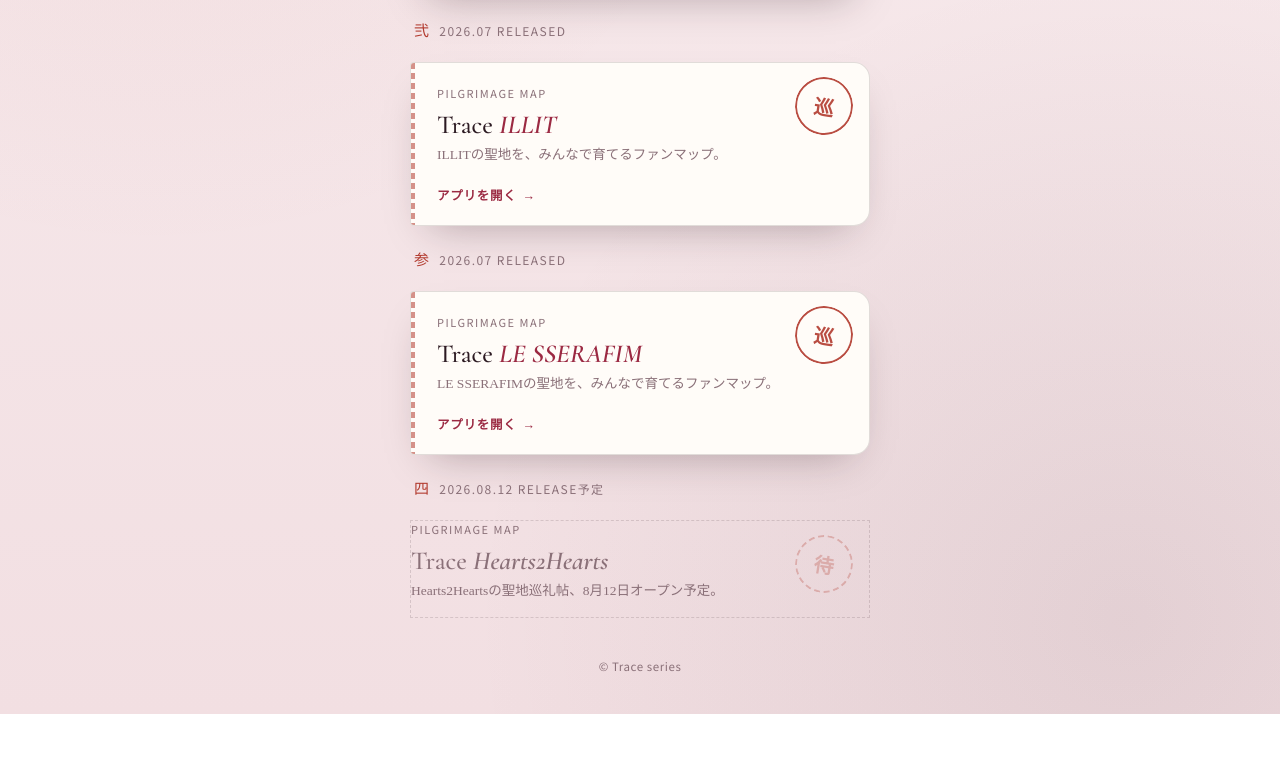
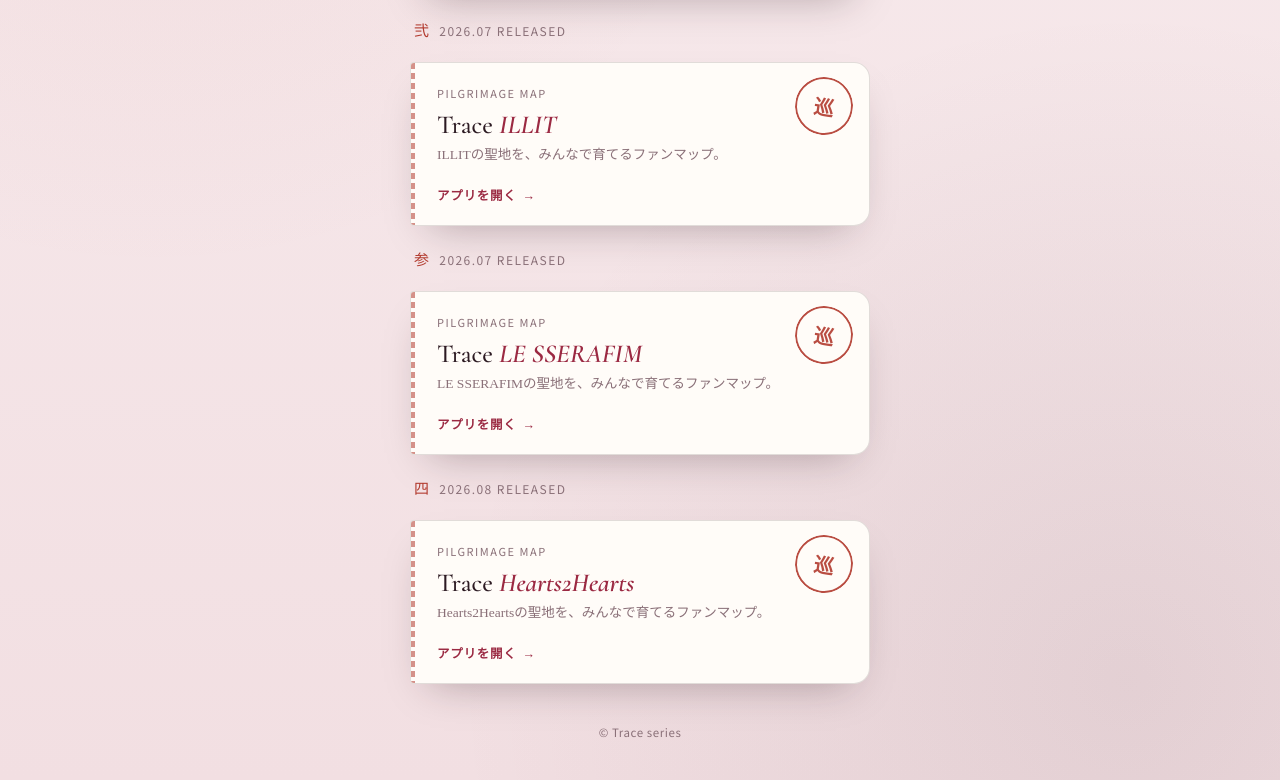
Before and after one commit to trace-series/links, a plain HTML site: page index.html in a window 1280 px wide. Shown: the part 466-1246 px from the top of the page. Before the commit the page ends 1180 px from the top, so only its background shows below. Drawn offline with nearby package versions, Linux system fonts and the light colour scheme.

Commit message:
Add files via upload

```diff
--- a/index.html
+++ b/index.html
@@ -287,13 +287,14 @@
         <span class="card-cta">アプリを開く <span class="arrow">→</span></span>
       </a>
 
-      <div class="row-label"><span class="kanji">四</span><span>2026.08.12 RELEASE予定</span></div>
-      <div class="card soon">
-        <div class="stamp faded">待</div>
+      <div class="row-label"><span class="kanji">四</span><span>2026.08 RELEASED</span></div>
+      <a class="card" href="https://trace-series.github.io/trace-hearts2hearts/trace-hearts2hearts.html">
+        <div class="stamp">巡</div>
         <p class="card-eyebrow">PILGRIMAGE MAP</p>
         <h2 class="card-title">Trace <em>Hearts2Hearts</em></h2>
-        <p class="card-jp">Hearts2Heartsの聖地巡礼帖、8月12日オープン予定。</p>
-      </div>
+        <p class="card-jp">Hearts2Heartsの聖地を、みんなで育てるファンマップ。</p>
+        <span class="card-cta">アプリを開く <span class="arrow">→</span></span>
+      </a>
     </div>
 
     <footer>
```
